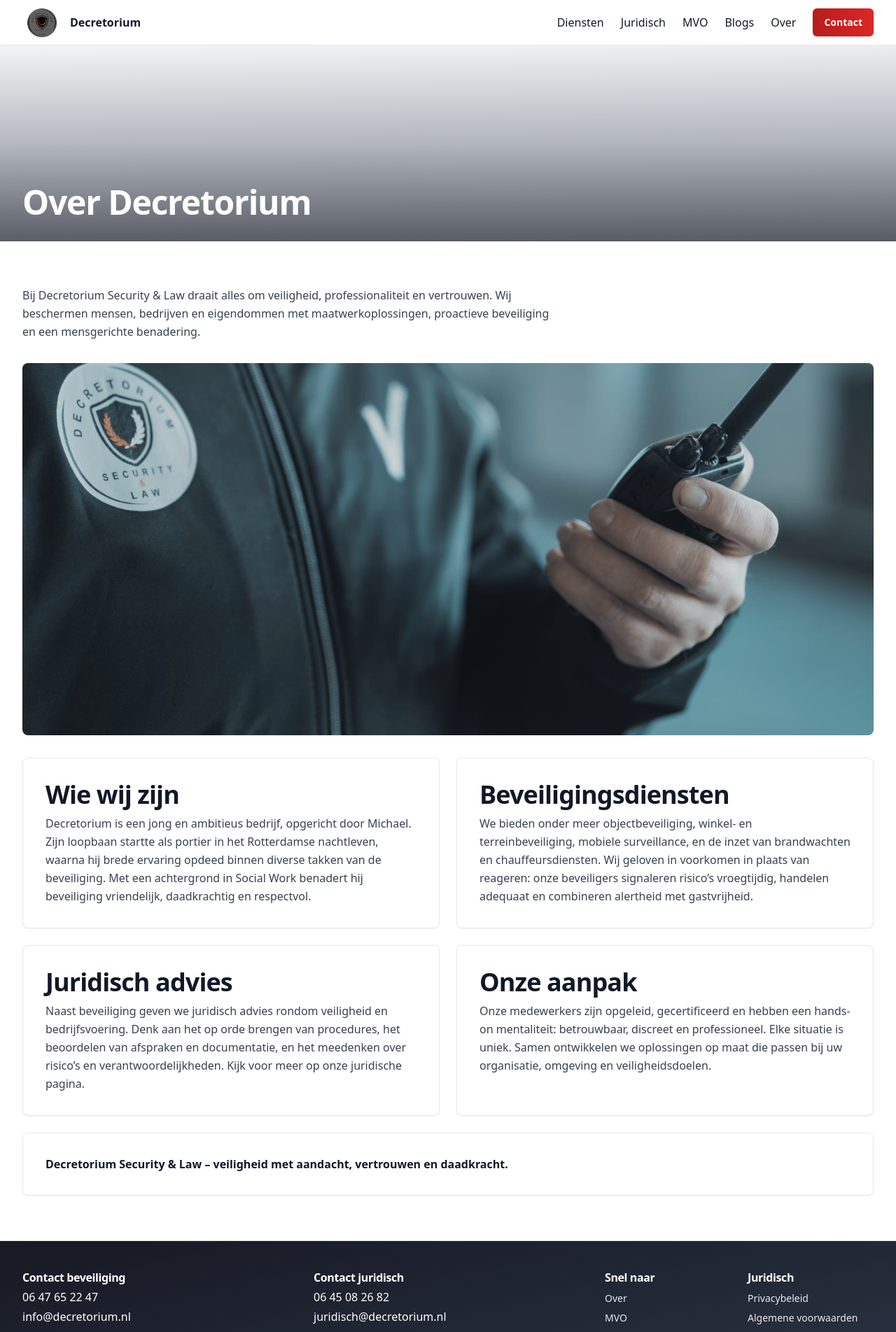
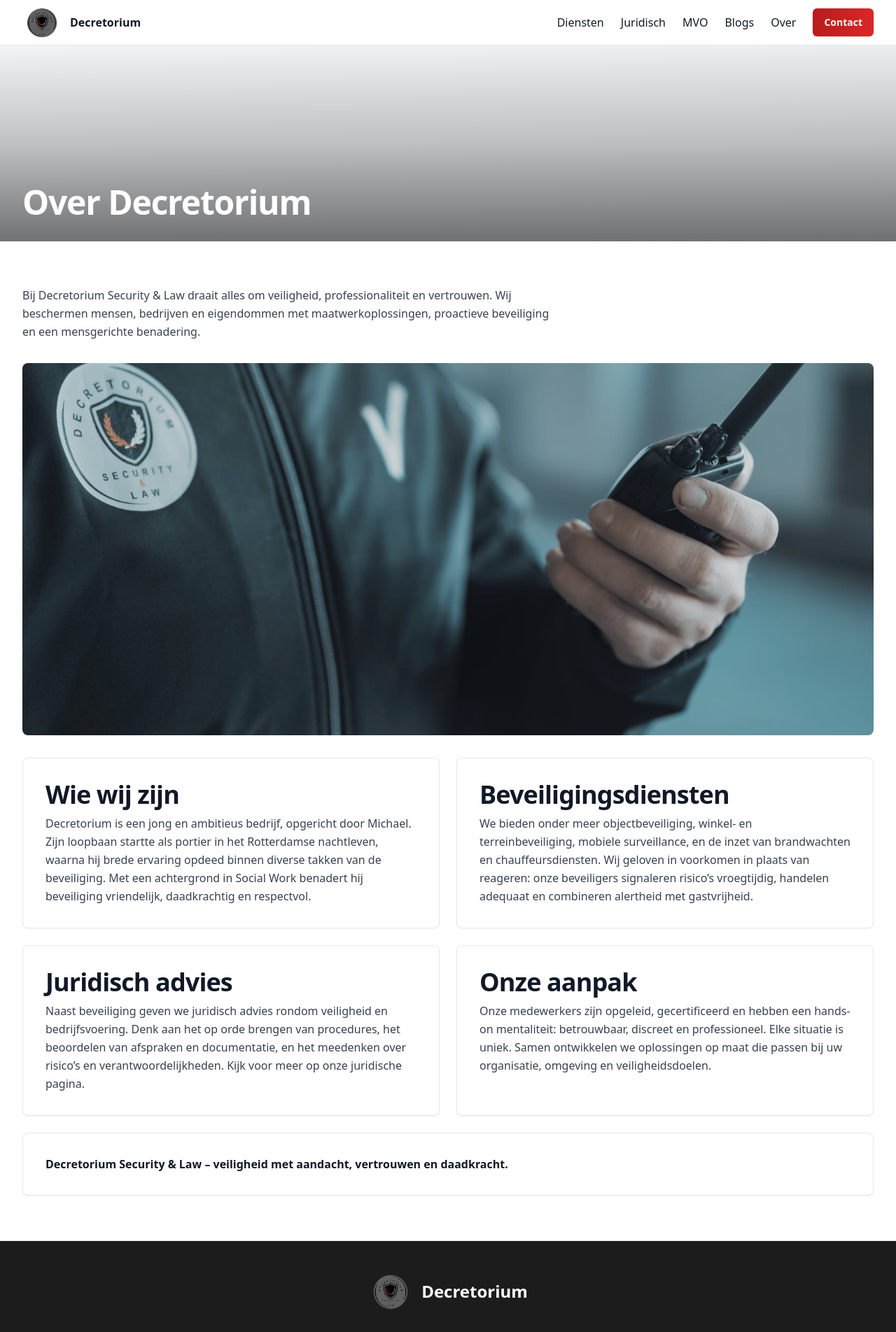
Before and after one commit to luukdvr/Decretorium, a Next.js app: page /over in a window 1280 px wide. Shown: the top 1904 px of the page at 70% size. Built offline with nearby package versions, Linux system fonts and the light colour scheme.

Commit message:
veranderen van blauwe kleur naar grijs

```diff
--- a/app/globals.css
+++ b/app/globals.css
@@ -3,8 +3,8 @@
 @tailwind utilities;
 
 :root {
-  /* Brand primary - gray */
-  --color-primary: #4a5568;
+  /* Brand primary - sophisticated dark gray */
+  --color-primary: #1f2937;
   --color-primary-foreground: #FFFFFF;
   /* Red accent */
   --color-accent: #dc2626;
--- a/app/over/page.tsx
+++ b/app/over/page.tsx
@@ -13,10 +13,10 @@
 
       <section className="section">
         <div className="container">
-          <p className="max-w-3xl text-gray-700 leading-relaxed mb-8">
+          <h4 className="max-w-3xl text-gray-700 leading-relaxed mb-8">
             Bij Decretorium Security &amp; Law draait alles om veiligheid, professionaliteit en vertrouwen. Wij beschermen mensen, bedrijven en
             eigendommen met maatwerkoplossingen, proactieve beveiliging en een mensgerichte benadering.
-          </p>
+          </h4>
 
           {/* Beeldband Over */}
           <div className="relative mb-8 aspect-[16/7] overflow-hidden rounded-lg">
--- a/app/page.tsx
+++ b/app/page.tsx
@@ -1,4 +1,5 @@
 import Link from 'next/link'
+import Image from 'next/image'
 import { Picture } from '@/components/Picture'
 
 export default function HomePage() {
@@ -6,6 +7,17 @@
     <main className="min-h-screen flex items-center justify-center bg-gradient-to-br from-gray-50 via-gray-100 to-gray-200 px-4 py-12">
       <div className="container max-w-6xl">
         <div className="text-center mb-12 md:mb-16">
+          <div className="flex justify-center mb-6 md:mb-8">
+            <div className="relative h-24 w-24 md:h-32 md:w-32">
+              <Image
+                src="/assets/logo-decretorium(1).png"
+                alt="Decretorium Logo"
+                fill
+                className="object-contain"
+                priority
+              />
+            </div>
+          </div>
           <h1 className="mb-4 text-gray-800">Welkom bij Decretorium</h1>
           <p className="text-gray-600 text-lg md:text-xl max-w-2xl mx-auto">
             Kies uw dienst om verder te gaan
--- a/components/Footer.tsx
+++ b/components/Footer.tsx
@@ -1,9 +1,24 @@
 import Link from 'next/link'
+import Image from 'next/image'
 
 export function Footer() {
   return (
-    <footer className="border-t bg-gradient-to-br from-primary-900 to-primary-700 text-white">
+    <footer className="border-t bg-primary-900 text-white">
       <div className="container py-10">
+        {/* Logo section */}
+        <div className="flex justify-center mb-8">
+          <Link href="/" className="flex items-center gap-3">
+            <div className="relative h-12 w-12 md:h-16 md:w-16">
+              <Image
+                src="/assets/logo-decretorium(1).png"
+                alt="Decretorium Logo"
+                fill
+                className="object-contain"
+              />
+            </div>
+            <span className="text-xl md:text-2xl font-bold text-white">Decretorium</span>
+          </Link>
+        </div>
         {/* Contact blokken + link kolommen */}
         <div className="grid gap-8 sm:grid-cols-2 lg:grid-cols-3">
           <section aria-label="Contact beveiliging">
--- a/tailwind.config.ts
+++ b/tailwind.config.ts
@@ -10,20 +10,20 @@
   theme: {
     extend: {
       colors: {
-        // Brand primary - gray tones
+        // Brand primary - sophisticated dark gray tones
         primary: {
-          DEFAULT: '#4a5568',
+          DEFAULT: '#181818ff',
           foreground: '#FFFFFF',
-          50: '#f7fafc',
-          100: '#edf2f7',
-          200: '#e2e8f0',
-          300: '#cbd5e0',
-          400: '#a0aec0',
-          500: '#718096',
-          600: '#4a5568',
-          700: '#2d3748',
-          800: '#1a202c',
-          900: '#171923',
+          50: '#f9f9f9ff',
+          100: '#f8f8f8ff',
+          200: '#e8e8e8ff',
+          300: '#dfdfdfff',
+          400: '#b2b2b2ff',
+          500: '#828282ff',
+          600: '#6a6a6aff',
+          700: '#545454ff',
+          800: '#3d3d3dff',
+          900: '#1c1c1cff',
         },
         // Red accent matching logo
         accent: {
```
